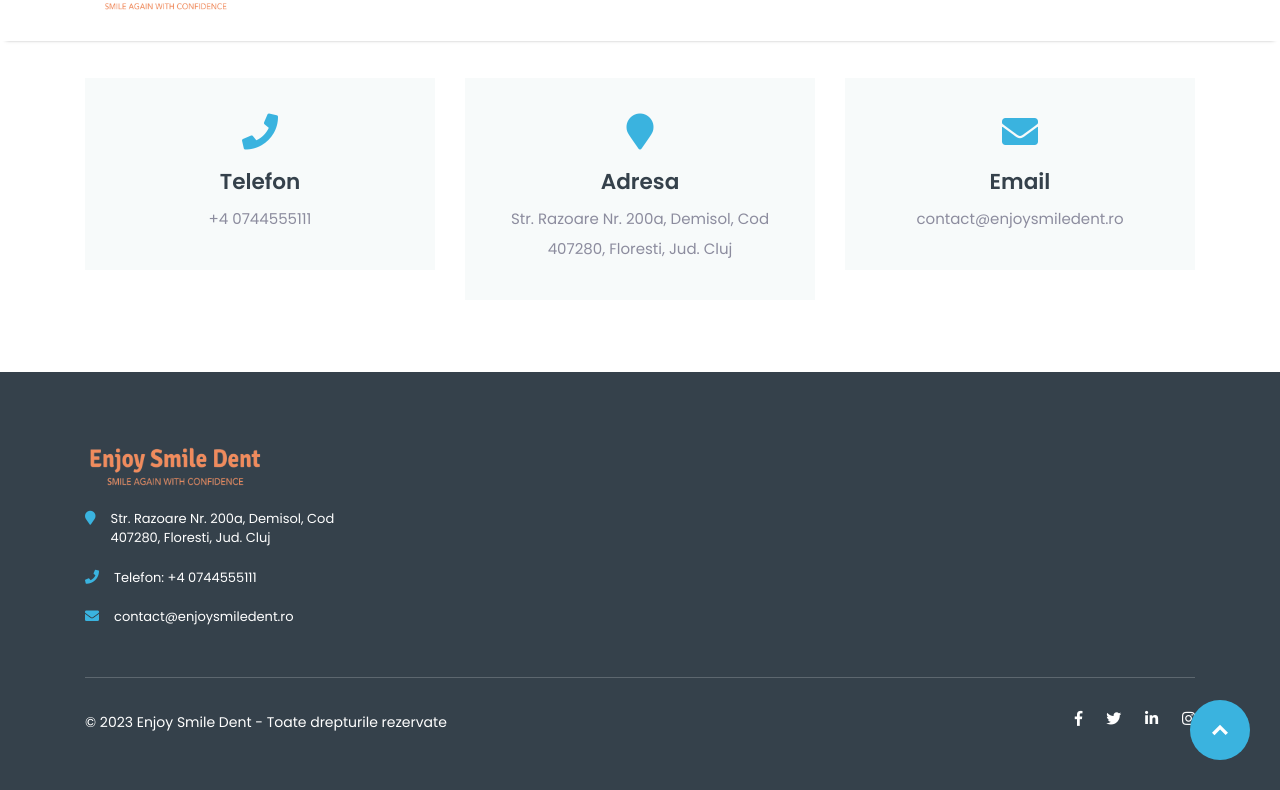
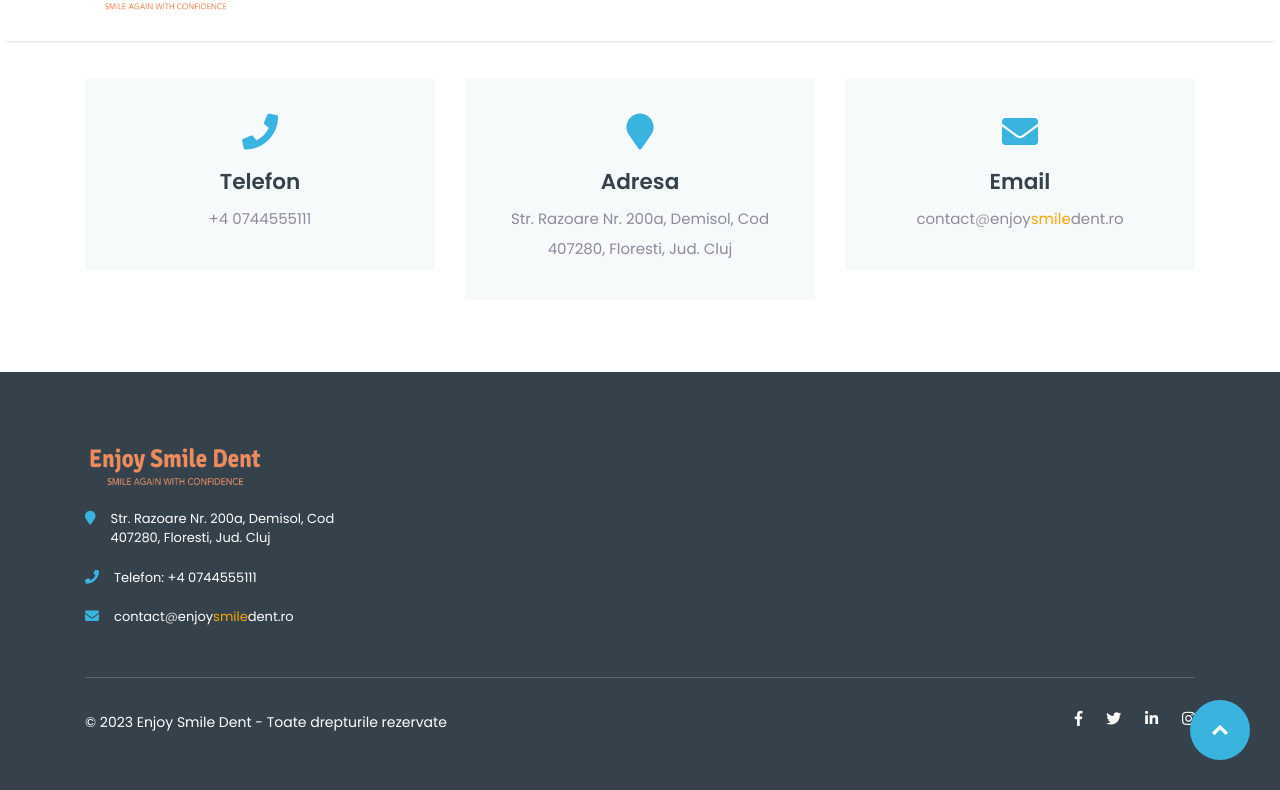
Before and after one commit to dvaida/enjoysmiledent.ro, a Jekyll site: the page built from contact.html, in a window 1280 px wide and 900 px high, scrolled down 966 px, cut to the strip 110-900 px from the top of the window. Built offline with Jekyll 4.4.1, drawn with Linux system fonts in a browser that asks for light colours; some of the changed text lies outside the part shown.

Commit message:
Visual cues to better read the email address

```diff
--- a/_layouts/default.html
+++ b/_layouts/default.html
@@ -57,7 +57,7 @@
                 </div>
                 <div class="header-right">
                    <div class="ht-right-email">
-                        <p>contact@enjoysmiledent.ro</p>
+                        <p>contact<span style="color: lightgray">@</span>enjoy<span style="color: orange">smile</span>dent.ro</p>
                    </div>
                    <div class="ht-right-social">
                         <a href="#"><i class="fab fa-facebook-f"></i></a>
@@ -163,7 +163,7 @@
                     <div class="span-fi">
                         <div class="fi-fas"><i class="fas fa-envelope"></i></div>
                         <div class="fi-caption">
-                            <p>contact@enjoysmiledent.ro</p>
+                            <p>contact<span style="color: lightgray">@</span>enjoy<span style="color: orange">smile</span>dent.ro</p>
                         </div>
                     </div>
                   </div>
--- a/contact.html
+++ b/contact.html
@@ -52,7 +52,7 @@
                 <div class="contact-box">
                     <div class="phone-icon"><i class="fas fa-envelope"></i></div>
                     <h3>Email</h3>
-                    <p>contact@enjoysmiledent.ro</p>
+                    <p>contact<span style="color: darkgray">@</span>enjoy<span style="color: orange">smile</span>dent.ro</p>
 
                 </div>
             </div>
```
